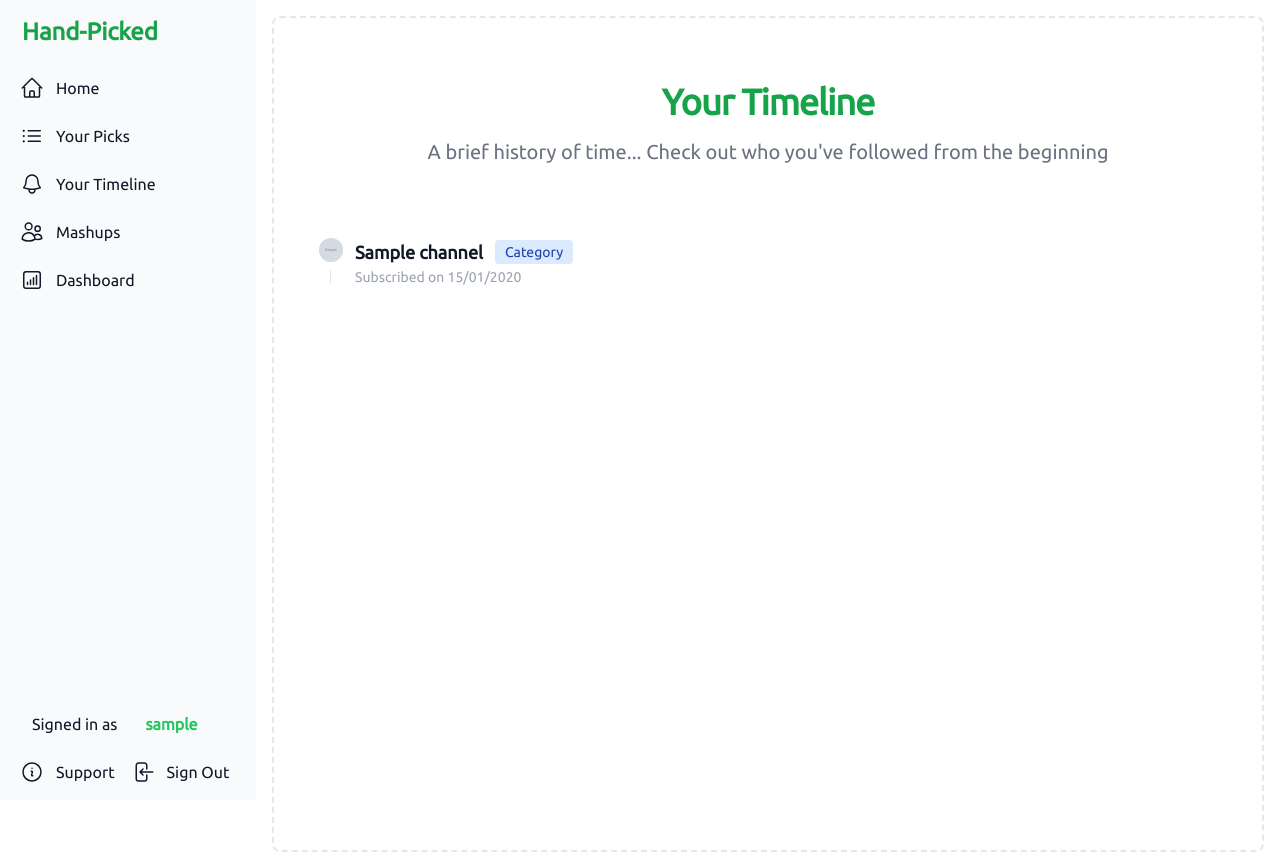
After one commit to Nico404/hand-picked, a Flask app: page /yourtimeline in a window 1280 px wide. The commit adds this page. Run offline with Flask 3, Linux system fonts and the light colour scheme; a user stored in the database is signed in; tables that the repository leaves empty hold one stand-in row (values such as "Sample post"); grey boxes marked "Sample" are stand-in pictures; some libraries are stand-ins or nearby versions.

Commit message:
added Timeline page

```diff
--- a/app/auth/routes.py
+++ b/app/auth/routes.py
@@ -122,7 +122,7 @@ def oauth2callback():
     # )
     # # rework this
     current_user.update_youtube_credentials(credentials)
-    return redirect(url_for("main.yourpicks"))
+    return redirect(url_for("main.index"))
 
 
 @auth_bp.route("/signup", methods=["GET", "POST"])
--- a/app/routes.py
+++ b/app/routes.py
@@ -25,7 +25,11 @@ def yourpicks():
 
         # Extract the channel IDs from the UserChannel objects and retrieve the corresponding channels
         channel_ids = [user_channel.channel_id for user_channel in user_channel_list]
-        channel_list = Channel.query.filter(Channel.channel_id.in_(channel_ids)).all()
+        channel_list = (
+            Channel.query.filter(Channel.channel_id.in_(channel_ids))
+            .order_by(Channel.subscriber_count.desc())
+            .all()
+        )
 
         # If the user has no subscriptions yet, get them from YouTube
         if len(channel_list) == 0:
@@ -34,6 +38,27 @@ def yourpicks():
     return render_template("yourpicks.html", subscriptions=channel_list)
 
 
+@main_bp.route("/yourtimeline")
+@login_required
+def yourtimeline():
+    if current_user.is_authenticated and current_user.youtube_credentials:
+        # Get all the UserChannel objects that belong to the current user and are visible
+        user_channel_list = UserChannel.query.filter_by(
+            user_id=current_user.user_id,
+            flag_is_visible=True,
+        ).all()
+
+        # Extract the channel IDs from the UserChannel objects and retrieve the corresponding channels
+        channel_ids = [user_channel.channel_id for user_channel in user_channel_list]
+        channel_list = (
+            Channel.query.filter(Channel.channel_id.in_(channel_ids))
+            .order_by(Channel.published_at.desc())
+            .all()
+        )
+
+    return render_template("yourtimeline.html", subscriptions=channel_list)
+
+
 @main_bp.route("/support")
 @login_required
 def support():
--- a/app/templates/base.html
+++ b/app/templates/base.html
@@ -57,6 +57,16 @@
                 d="M8.25 6.75h12M8.25 12h12m-12 5.25h12M3.75 6.75h.007v.008H3.75V6.75zm.375 0a.375.375 0 11-.75 0 .375.375 0 01.75 0zM3.75 12h.007v.008H3.75V12zm.375 0a.375.375 0 11-.75 0 .375.375 0 01.75 0zm-.375 5.25h.007v.008H3.75v-.008zm.375 0a.375.375 0 11-.75 0 .375.375 0 01.75 0z" />
             </svg>
             <span class="flex-1 ml-3 whitespace-nowrap">Your Picks</span>
+          </a>
+        </li>
+        <li>
+          <a href="{{ url_for('main.yourtimeline') }}"
+            class="flex items-center p-2 text-base font-normal text-gray-900 rounded-lg dark:text-white hover:bg-gray-100 dark:hover:bg-gray-700">
+            <svg xmlns="http://www.w3.org/2000/svg" fill="none" viewBox="0 0 24 24" stroke-width="1.5"
+              stroke="currentColor" class="w-6 h-6">
+              <path stroke-linecap="round" stroke-linejoin="round" d="M14.857 17.082a23.848 23.848 0 005.454-1.31A8.967 8.967 0 0118 9.75v-.7V9A6 6 0 006 9v.75a8.967 8.967 0 01-2.312 6.022c1.733.64 3.56 1.085 5.455 1.31m5.714 0a24.255 24.255 0 01-5.714 0m5.714 0a3 3 0 11-5.714 0"></path>
+            </svg>
+            <span class="flex-1 ml-3 whitespace-nowrap">Your Timeline</span>
           </a>
         </li>
         <li>
--- a/app/templates/yourpicks.html
+++ b/app/templates/yourpicks.html
@@ -80,17 +80,17 @@
                                             </td>
                                             <td class="px-6 py-4 whitespace-nowrap">
                                                 <span class="text-sm text-gray-600 leading-5 px-2 inline-flex">
-                                                    {{ "{:,}".format(subscription.view_count).replace(",", " ") }}
+                                                    {{ subscription.view_count }}
                                                 </span>
                                             </td>
                                             <td class="px-6 py-4 whitespace-nowrap">
                                                 <span class="text-sm text-gray-600 leading-5 px-2 inline-flex">
-                                                    {{ "{:,}".format(subscription.subscriber_count).replace(",", " ") }}
+                                                    {{ subscription.subscriber_count}}
                                                 </span>
                                             </td>
                                             <td class="px-6 py-4 whitespace-nowrap">
                                                 <span class="text-sm text-gray-600 leading-5 px-2 inline-flex">
-                                                    {{ "{:,}".format(subscription.video_count).replace(",", " ") }}
+                                                    {{ subscription.video_count}}
                                                 </span>
                                             </td>
                                         </tr>
--- /dev/null
+++ b/app/templates/yourtimeline.html
@@ -0,0 +1,31 @@
+{% extends "base.html" %}
+
+{% block content %}
+
+<div class="bg-white-100">
+    <section class="container mx-auto">
+        <section class="p-10 h-screen">
+            <div class="py-2">
+                <h2 class="mb-4 text-4xl tracking-tight font-extrabold text-center text-green-600 dark:text-green-600">Your Timeline</h2>
+                <p class="mb-8 lg:mb-16 font-light text-center text-gray-500 dark:text-gray-400 sm:text-xl">A brief history of time... Check out who you've followed from the beginning</p>
+
+            </div>
+
+<!-- Timeline element -->
+            <ol class="relative border-l border-gray-200 dark:border-gray-700">
+                {% for subscription in subscriptions %}
+                <li class="mb-10 ml-6">
+                    <span class="absolute flex items-center justify-center w-6 h-6 bg-blue-100 rounded-full -left-3 ring-8 ring-white dark:ring-gray-900 dark:bg-blue-900">
+                        <img class="h-6 w-6 rounded-full object-cover"
+                        src="{{ subscription.thumbnail_default_url }}"
+                        alt="{{ subscription.title }}">
+
+                    </span>
+                    <h3 class="flex items-center mb-1 text-lg font-semibold text-gray-900 dark:text-white">{{ subscription.title }}<span class="bg-blue-100 text-blue-800 text-sm font-medium mr-2 px-2.5 py-0.5 rounded dark:bg-blue-900 dark:text-blue-300 ml-3">Category</span></h3>
+                    <time class="block mb-2 text-sm font-normal leading-none text-gray-400 dark:text-gray-500">Subscribed on {{ subscription.published_at.strftime('%d/%m/%Y') }}</time>
+                    <!-- <p class="mb-4 text-base font-normal text-gray-500 dark:text-gray-400">Favorite channel Today</p> -->
+                </li>
+                {% endfor %}
+            </ol>
+
+{% endblock %}
```
